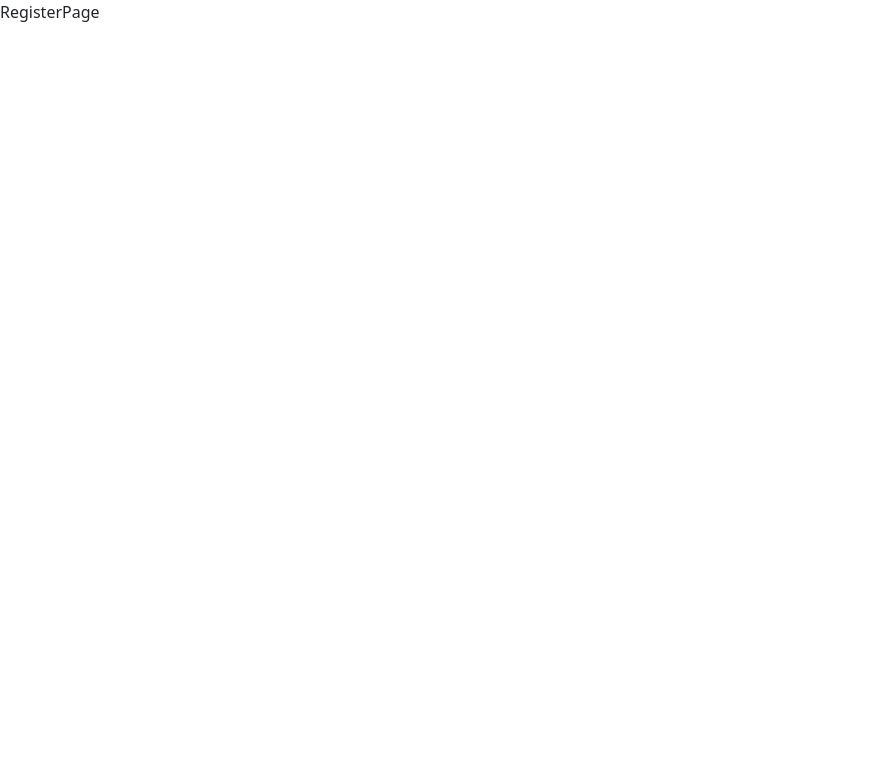
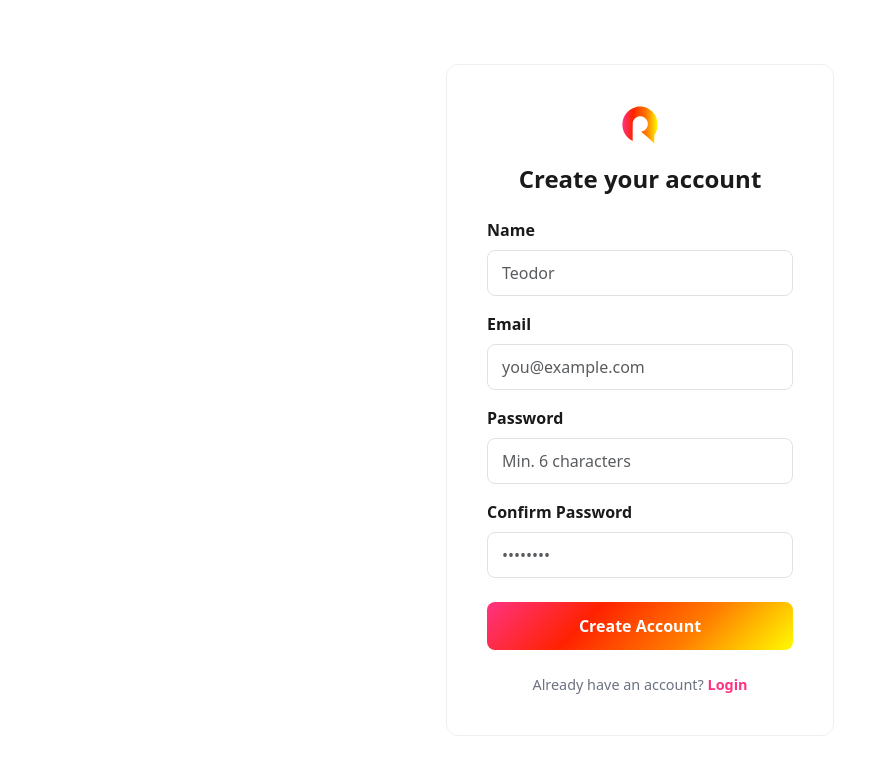
Before and after one commit to teodorgavric/veb_routina, a React (Create React App) app in the folder frontend/: page /register in a window 1280 px wide. Shown: the top 772 px of the page, without its empty margins (0-896 px from the left). Built offline with nearby package versions, Linux system fonts and the light colour scheme.

Commit message:
Login, Register and 404 Pages

```diff
--- a/frontend/src/index.css
+++ b/frontend/src/index.css
@@ -43,3 +43,11 @@ body { background: var(--bg); color: var(--text-dark); font-family: system-ui, s
   transform: translateY(-2px);
   transition: all 0.2s ease;
 }
+
+.form-control:focus {
+  border-color: #FF3381;
+  box-shadow: 0 0 0 0.2rem rgba(255, 51, 129, 0.15);
+}
+
+a.link-brand { color: #FF3381; text-decoration: none; }
+a.link-brand:hover { color: #FF3381; text-decoration: underline; }
--- a/frontend/src/pages/LoginPage.jsx
+++ b/frontend/src/pages/LoginPage.jsx
@@ -1,5 +1,88 @@
+import { useState } from 'react';
+import { useNavigate, Link } from 'react-router-dom';
+import { useAuth } from '../context/AuthContext';
+import logo from '../assets/images/routina-logo.svg';
+
 function LoginPage() {
-  return <div>LoginPage</div>;
+  const navigate = useNavigate();
+  const { login } = useAuth();
+
+  const [email, setEmail] = useState('');
+  const [password, setPassword] = useState('');
+  const [error, setError] = useState('');
+
+  const handleSubmit = (e) => {
+    e.preventDefault();
+    setError('');
+
+    if (!email || !password) {
+      setError('Please fill in all fields.');
+      return;
+    }
+
+    login({ name: 'Teodor', email, role: 'user' }, 'mock-token');
+    navigate('/dashboard');
+  };
+
+  return (
+    <div style={{ minHeight: '100vh', background: '#fff', display: 'flex', alignItems: 'center' }}>
+      <div style={{ maxWidth: '420px', width: '100%', margin: '0 auto', padding: '0 16px' }}>
+        <div style={{
+          border: '1px solid #f0f0f0',
+          borderRadius: '12px',
+          padding: '40px',
+        }}>
+          <div className="text-center mb-4">
+            <img src={logo} alt="Routina" style={{ height: '40px', marginBottom: '20px' }} />
+            <h4 style={{ fontWeight: 700, color: '#1a1a1a', marginBottom: 0 }}>Welcome back</h4>
+          </div>
+
+          {error && (
+            <div className="alert alert-danger" role="alert" style={{ borderRadius: '8px', fontSize: '0.9rem' }}>
+              {error}
+            </div>
+          )}
+
+          <form onSubmit={handleSubmit}>
+            <div className="mb-3">
+              <label className="form-label" style={{ fontWeight: 600, color: '#1a1a1a' }}>Email</label>
+              <input
+                type="email"
+                className="form-control"
+                placeholder="you@example.com"
+                value={email}
+                onChange={(e) => setEmail(e.target.value)}
+                style={{ borderRadius: '8px', padding: '10px 14px' }}
+              />
+            </div>
+
+            <div className="mb-4">
+              <label className="form-label" style={{ fontWeight: 600, color: '#1a1a1a' }}>Password</label>
+              <input
+                type="password"
+                className="form-control"
+                placeholder="••••••••"
+                value={password}
+                onChange={(e) => setPassword(e.target.value)}
+                style={{ borderRadius: '8px', padding: '10px 14px' }}
+              />
+            </div>
+
+            <button type="submit" className="btn-brand" style={{ width: '100%', padding: '12px' }}>
+              Login
+            </button>
+          </form>
+
+          <p className="text-center mt-4" style={{ color: '#6b7280', fontSize: '0.9rem', marginBottom: 0 }}>
+            Don't have an account?{' '}
+            <Link to="/register" className="link-brand" style={{ fontWeight: 600 }}>
+              Register
+            </Link>
+          </p>
+        </div>
+      </div>
+    </div>
+  );
 }
 
 export default LoginPage;
--- a/frontend/src/pages/NotFoundPage.jsx
+++ b/frontend/src/pages/NotFoundPage.jsx
@@ -1,5 +1,39 @@
+import { useNavigate } from 'react-router-dom';
+import logo from '../assets/images/routina-logo.svg';
+
+const gradientText = {
+  background: 'linear-gradient(135deg, #FF3381, #FF2200, #FF7D00, #FFFB00)',
+  WebkitBackgroundClip: 'text',
+  WebkitTextFillColor: 'transparent',
+  backgroundClip: 'text',
+};
+
 function NotFoundPage() {
-  return <div>NotFoundPage</div>;
+  const navigate = useNavigate();
+
+  return (
+    <div style={{
+      minHeight: '100vh',
+      background: '#fff',
+      display: 'flex',
+      flexDirection: 'column',
+      alignItems: 'center',
+      justifyContent: 'center',
+      textAlign: 'center',
+      padding: '0 16px',
+    }}>
+      <img src={logo} alt="Routina" style={{ height: '48px', marginBottom: '32px' }} />
+      <div style={{ ...gradientText, fontSize: '5rem', fontWeight: 800, lineHeight: 1 }}>
+        404
+      </div>
+      <p style={{ color: '#6b7280', fontSize: '1.1rem', marginTop: '16px', marginBottom: '32px' }}>
+        Page not found
+      </p>
+      <button className="btn-brand" style={{ padding: '12px 32px', fontSize: '1rem' }} onClick={() => navigate('/dashboard')}>
+        Go to Dashboard
+      </button>
+    </div>
+  );
 }
 
 export default NotFoundPage;
--- a/frontend/src/pages/RegisterPage.jsx
+++ b/frontend/src/pages/RegisterPage.jsx
@@ -1,5 +1,125 @@
+import { useState } from 'react';
+import { useNavigate, Link } from 'react-router-dom';
+import { useAuth } from '../context/AuthContext';
+import logo from '../assets/images/routina-logo.svg';
+
 function RegisterPage() {
-  return <div>RegisterPage</div>;
+  const navigate = useNavigate();
+  const { login } = useAuth();
+
+  const [name, setName] = useState('');
+  const [email, setEmail] = useState('');
+  const [password, setPassword] = useState('');
+  const [confirm, setConfirm] = useState('');
+  const [errors, setErrors] = useState({});
+
+  const validate = () => {
+    const errs = {};
+    if (!name.trim()) errs.name = 'Name is required.';
+    if (!email.trim()) errs.email = 'Email is required.';
+    if (password.length < 6) errs.password = 'Password must be at least 6 characters.';
+    if (password !== confirm) errs.confirm = 'Passwords do not match.';
+    return errs;
+  };
+
+  const handleSubmit = (e) => {
+    e.preventDefault();
+    const errs = validate();
+    if (Object.keys(errs).length > 0) {
+      setErrors(errs);
+      return;
+    }
+    setErrors({});
+    login({ name: name.trim(), email, role: 'user' }, 'mock-token');
+    navigate('/dashboard');
+  };
+
+  const fieldError = (key) =>
+    errors[key] ? (
+      <div style={{ color: '#FF3381', fontSize: '0.82rem', marginTop: '4px' }}>{errors[key]}</div>
+    ) : null;
+
+  return (
+    <div style={{ minHeight: '100vh', background: '#fff', display: 'flex', alignItems: 'center' }}>
+      <div style={{ maxWidth: '420px', width: '100%', margin: '0 auto', padding: '0 16px' }}>
+        <div style={{
+          border: '1px solid #f0f0f0',
+          borderRadius: '12px',
+          padding: '40px',
+        }}>
+          <div className="text-center mb-4">
+            <img src={logo} alt="Routina" style={{ height: '40px', marginBottom: '20px' }} />
+            <h4 style={{ fontWeight: 700, color: '#1a1a1a', marginBottom: 0 }}>Create your account</h4>
+          </div>
+
+          <form onSubmit={handleSubmit}>
+            <div className="mb-3">
+              <label className="form-label" style={{ fontWeight: 600, color: '#1a1a1a' }}>Name</label>
+              <input
+                type="text"
+                className="form-control"
+                placeholder="Teodor"
+                value={name}
+                onChange={(e) => setName(e.target.value)}
+                style={{ borderRadius: '8px', padding: '10px 14px' }}
+              />
+              {fieldError('name')}
+            </div>
+
+            <div className="mb-3">
+              <label className="form-label" style={{ fontWeight: 600, color: '#1a1a1a' }}>Email</label>
+              <input
+                type="email"
+                className="form-control"
+                placeholder="you@example.com"
+                value={email}
+                onChange={(e) => setEmail(e.target.value)}
+                style={{ borderRadius: '8px', padding: '10px 14px' }}
+              />
+              {fieldError('email')}
+            </div>
+
+            <div className="mb-3">
+              <label className="form-label" style={{ fontWeight: 600, color: '#1a1a1a' }}>Password</label>
+              <input
+                type="password"
+                className="form-control"
+                placeholder="Min. 6 characters"
+                value={password}
+                onChange={(e) => setPassword(e.target.value)}
+                style={{ borderRadius: '8px', padding: '10px 14px' }}
+              />
+              {fieldError('password')}
+            </div>
+
+            <div className="mb-4">
+              <label className="form-label" style={{ fontWeight: 600, color: '#1a1a1a' }}>Confirm Password</label>
+              <input
+                type="password"
+                className="form-control"
+                placeholder="••••••••"
+                value={confirm}
+                onChange={(e) => setConfirm(e.target.value)}
+                style={{ borderRadius: '8px', padding: '10px 14px' }}
+              />
+              {fieldError('confirm')}
+            </div>
+
+            <button type="submit" className="btn-brand" style={{ width: '100%', padding: '12px' }}>
+              Create Account
+            </button>
+          </form>
+
+          <p className="text-center mt-4" style={{ color: '#6b7280', fontSize: '0.9rem', marginBottom: 0 }}>
+            Already have an account?{' '}
+            <Link to="/login" className="link-brand" style={{ fontWeight: 600 }}>
+              Login
+            </Link>
+          </p>
+        </div>
+      </div>
+    </div>
+  );
 }
 
 export default RegisterPage;
```
